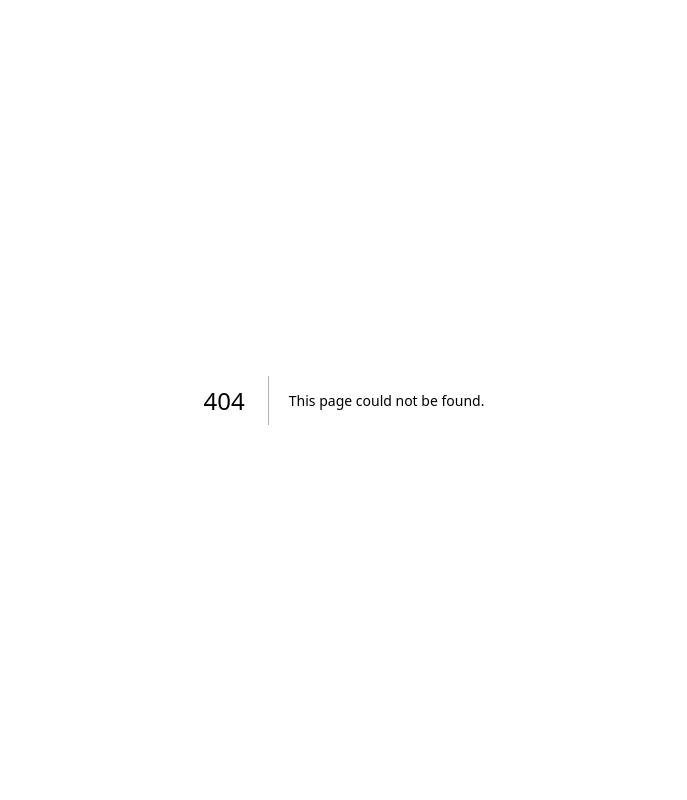
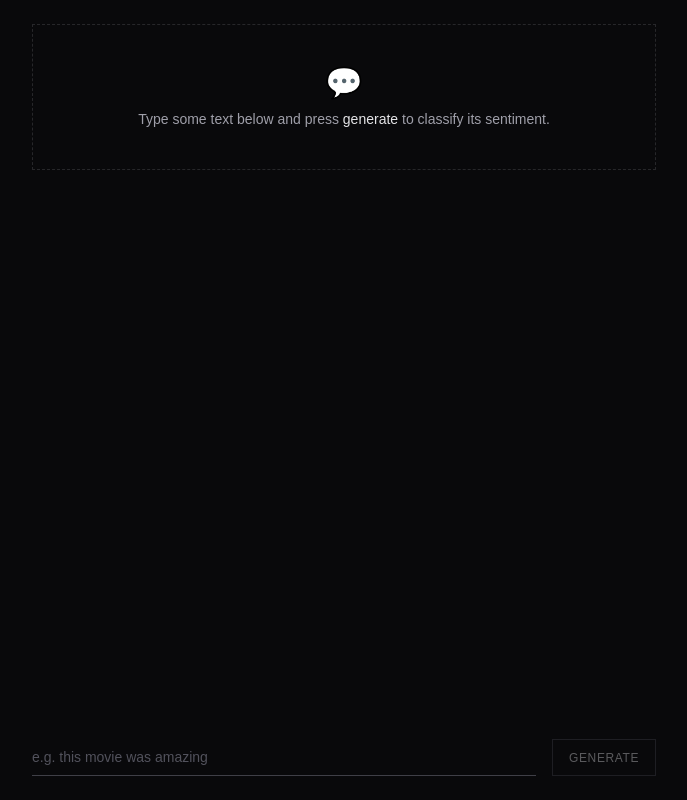
Before and after one commit to Royakash2/ai-sdk-basics, a Next.js app: page /ui/structured-enum in a window 1280 px wide. Before the commit this address had no page. Shown: the whole page, without its empty margins (296-983 px from the left). Built offline with nearby package versions, Linux system fonts and the light colour scheme.

Commit message:
feat: add structured sentiment classification component with loading and error handling

```diff
--- /dev/null
+++ b/src/app/api/structured-enum/route.ts
@@ -0,0 +1,19 @@
+import { google } from "@ai-sdk/google";
+import { generateObject, } from "ai";
+
+export async function POST(req: Request) {
+  const { text } = await req.json();
+  try {
+    const result = generateObject({
+      model: google("gemini-2.5-flash"),
+      output: "enum",
+      enum: ["bhalo", "karap", "majhari"],
+      prompt: `classify the sentiment with this ${text}`,
+    });
+
+    return (await result).toJsonResponse();
+  } catch (error) {
+    console.error("Error generating sentiment", error);
+    return Response.json({ error: "failed to generate sentiment" }, { status: 500 });
+  }
+}
--- /dev/null
+++ b/src/app/ui/structured-enum/page.tsx
@@ -0,0 +1,146 @@
+"use client"
+
+import React, { useRef, useState } from "react";
+
+const SENTIMENT_STYLES: Record<string, { label: string; emoji: string; className: string }> = {
+    bhalo: { label: "Bhalo", emoji: "👍", className: "border-emerald-500/30 bg-emerald-500/10 text-emerald-300" },
+    majhari: { label: "Majhari", emoji: "😐", className: "border-amber-500/30 bg-amber-500/10 text-amber-300" },
+    karap: { label: "Karap", emoji: "👎", className: "border-red-500/30 bg-red-500/10 text-red-300" },
+};
+
+const DEFAULT_STYLE = { label: "Unknown", emoji: "❓", className: "border-zinc-600/30 bg-zinc-600/10 text-zinc-300" };
+
+export default function StructuredEnum() {
+    const [text, setText] = useState("");
+    const [sentiment, setSentiment] = useState<string | null>(null);
+    const [submittedText, setSubmittedText] = useState("");
+    const [isLoading, setIsLoading] = useState(false);
+    const [error, setError] = useState<Error | null>(null);
+    const controllerRef = useRef<AbortController | null>(null);
+
+    const handleSubmit = async (e: React.FormEvent) => {
+        e.preventDefault();
+        if (!text.trim() || isLoading) return;
+
+        const controller = new AbortController();
+        controllerRef.current = controller;
+        setError(null);
+        setSentiment(null);
+        setIsLoading(true);
+
+        try {
+            const res = await fetch("/api/structured-enum", {
+                method: "POST",
+                headers: { "Content-Type": "application/json" },
+                body: JSON.stringify({ text }),
+                signal: controller.signal,
+            });
+
+            if (!res.ok) {
+                const body = await res.json().catch(() => null);
+                throw new Error(body?.error ?? "Failed to generate sentiment");
+            }
+
+            setSentiment(await res.json());
+            setSubmittedText(text);
+        } catch (err) {
+            if ((err as Error).name === "AbortError") return;
+            setError(err as Error);
+        } finally {
+            setIsLoading(false);
+            controllerRef.current = null;
+        }
+    };
+
+    const handleStop = () => {
+        controllerRef.current?.abort();
+    };
+
+    const style = sentiment ? (SENTIMENT_STYLES[sentiment] ?? DEFAULT_STYLE) : undefined;
+
+    return (
+        <div className="flex h-dvh flex-col bg-zinc-950 text-zinc-100">
+            {/* sentiment display area */}
+            <main className="flex-1 min-h-0 overflow-y-auto">
+                <div className="mx-auto w-full max-w-2xl p-6">
+                    {/* loading state */}
+                    {isLoading && (
+                        <div className="flex items-center justify-center gap-3 border border-zinc-800 p-8">
+                            <div className="h-4 w-4 animate-spin rounded-full border border-zinc-700 border-t-zinc-400" />
+                            <span className="font-mono text-xs text-zinc-500">
+                                Classifying sentiment...
+                            </span>
+                        </div>
+                    )}
+
+                    {/* error state */}
+                    {!isLoading && error && (
+                        <div className="border border-red-500/30 px-4 py-3 text-sm text-red-400">
+                            Failed to generate sentiment: {error.message}
+                        </div>
+                    )}
+
+                    {/* result */}
+                    {!isLoading && !error && sentiment !== null && style && (
+                        <div className="border border-zinc-800 p-6">
+                            <h3 className="text-[11px] font-medium uppercase tracking-[0.25em] text-zinc-500">
+                                Sentiment
+                            </h3>
+                            <div
+                                className={`mt-4 inline-flex items-center gap-3 border px-4 py-2 text-sm font-medium ${style.className}`}
+                            >
+                                <span className="text-lg">{style.emoji}</span>
+                                {style.label}
+                            </div>
+                            {submittedText && (
+                                <p className="mt-6 border-t border-zinc-800 pt-4 text-sm text-zinc-400">
+                                    <span className="text-zinc-600">Text:</span> “{submittedText}”
+                                </p>
+                            )}
+                        </div>
+                    )}
+
+                    {/* empty state */}
+                    {!isLoading && !error && sentiment === null && (
+                        <div className="flex flex-col items-center justify-center gap-2 border border-dashed border-zinc-800 p-10 text-center">
+                            <span className="text-3xl">💬</span>
+                            <p className="text-sm text-zinc-400">
+                                Type some text below and press{" "}
+                                <span className="font-medium text-zinc-200">generate</span> to
+                                classify its sentiment.
+                            </p>
+                        </div>
+                    )}
+                </div>
+            </main>
+
+            {/* composer */}
+            <form onSubmit={handleSubmit} action="" className="mx-auto flex w-full max-w-2xl gap-4 p-6">
+                <input
+                    value={text}
+                    onChange={(e) => setText(e.target.value)}
+                    type="text"
+                    placeholder="e.g. this movie was amazing"
+                    className="w-full min-w-0 flex-1 border-b border-zinc-700 bg-transparent px-0 py-2 text-sm text-zinc-100 placeholder-zinc-600 focus:border-zinc-300 focus:outline-none"
+                />
+                {isLoading ? (
+                    <button
+                        type="button"
+                        onClick={handleStop}
+                        className="shrink-0 border border-red-500/40 px-4 py-2 text-xs font-medium uppercase tracking-wider text-red-400 transition-colors hover:border-red-400 hover:text-red-300"
+                    >
+                        Stop
+                    </button>
+                ) : (
+                    <button
+                        type="submit"
+                        disabled={!text.trim()}
+                        className="shrink-0 border border-zinc-700 px-4 py-2 text-xs font-medium uppercase tracking-wider text-zinc-300 transition-colors hover:border-zinc-400 hover:text-zinc-100 disabled:cursor-not-allowed disabled:opacity-40 disabled:hover:border-zinc-700 disabled:hover:text-zinc-300"
+                    >
+                        generate
+                    </button>
+                )}
+            </form>
+        </div>
+    );
+}
```
